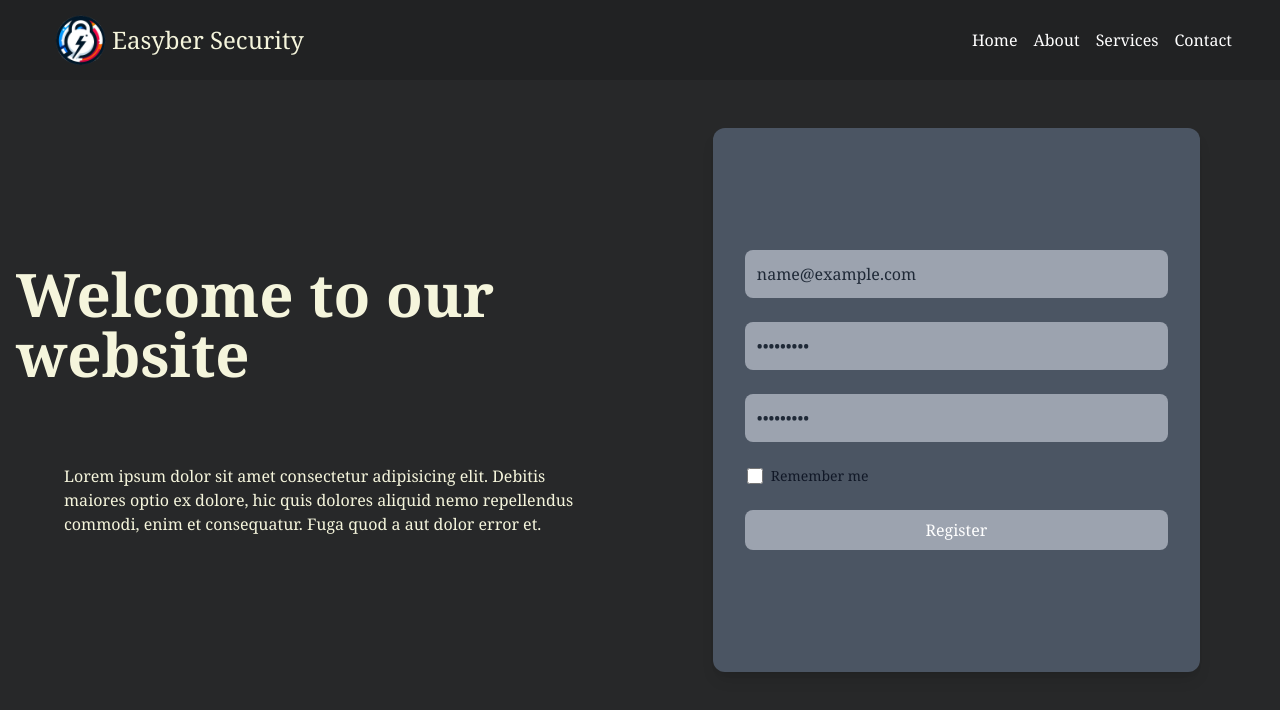
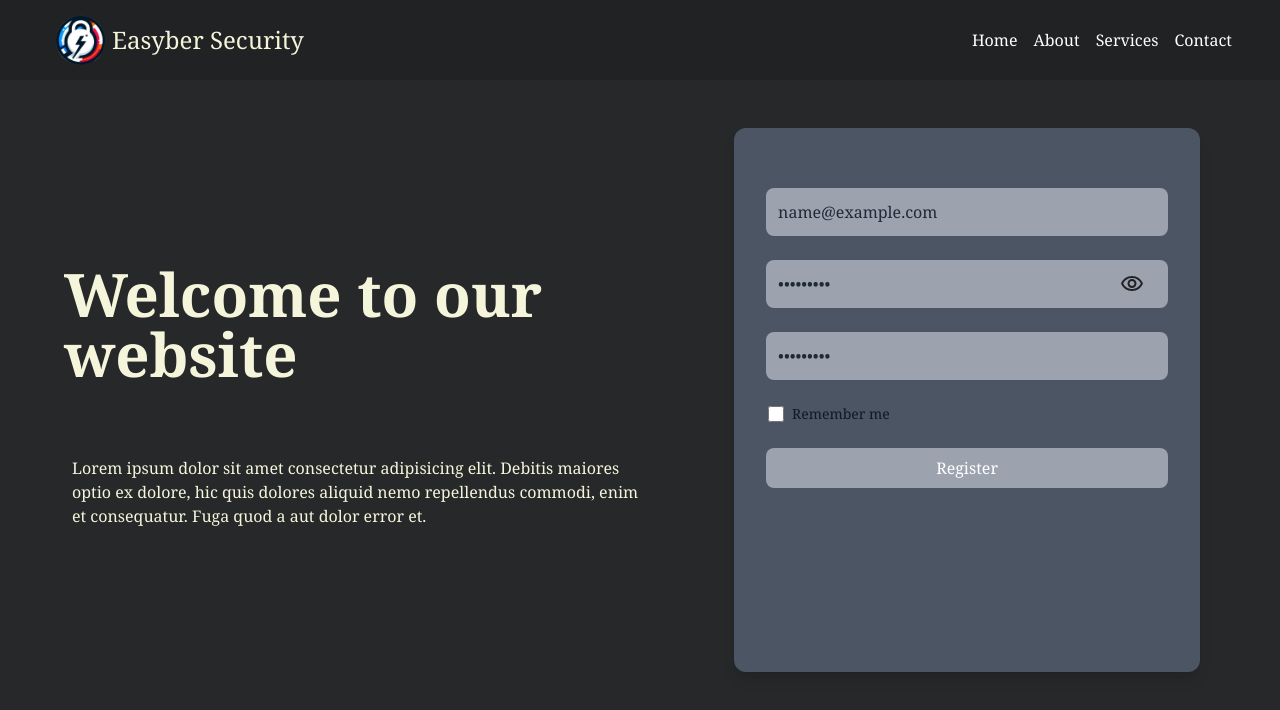
Before and after one commit to MuratOzte/Cyber-security-project, a React (Vite) app in the folder client/: page / in a window 1280 px wide. Both pictures are taken after typing "name@example.com", "Sample123", "Sample123" into the empty fields and a click on the button "Register". Shown: the top 710 px of the page. Built offline with nearby package versions, Linux system fonts and the light colour scheme.

Commit message:
Update HeroText and LoginContainer components

```diff
--- a/client/src/components/home/HeroText.tsx
+++ b/client/src/components/home/HeroText.tsx
@@ -1,11 +1,11 @@
 const HeroText = () => {
     return (
-        <div className="w-1/2 h-full">
+        <div className="w-1/2 h-full ml-12">
             {/* big text */}
-            <div className="flex flex-col items-center justify-center space-y-20 h-full">
+            <div className="flex flex-col items-center justify-center space-y-16 h-full">
                 <h1 className="text-6xl font-bold">Welcome to our website</h1>
                 {/* small text */}
-                <p className="text-l m-12">
+                <p className="text-l p-2">
                     Lorem ipsum dolor sit amet consectetur adipisicing elit.
                     Debitis maiores optio ex dolore, hic quis dolores aliquid
                     nemo repellendus commodi, enim et consequatur. Fuga quod a
--- a/client/src/components/home/LoginContainer.tsx
+++ b/client/src/components/home/LoginContainer.tsx
@@ -1,6 +1,10 @@
 import { useState } from 'react';
 import Alert from '../common/Alert';
 import registerValidation from '../../utils/registerValidation';
+import { AnimatePresence, motion } from 'framer-motion';
+//icons
+import { MdOutlineVisibility } from 'react-icons/md';
+import { MdOutlineVisibilityOff } from 'react-icons/md';
 
 const LoginContainer = () => {
     const [data, setData] = useState({
@@ -10,6 +14,7 @@ const LoginContainer = () => {
     });
     const [isLoading, setIsLoading] = useState(false);
     const [error, setError] = useState(null);
+    const [isPasswordVisible, setIsPasswordVisible] = useState(false);
 
     const handleChange = (e: any) => {
         setData({ ...data, [e.target.name]: e.target.value });
@@ -28,10 +33,14 @@ const LoginContainer = () => {
         }
         setIsLoading(false);
     };
+
+    const togglePasswordVisibility = () => {
+        setIsPasswordVisible(!isPasswordVisible);
+    };
     return (
         <div className="w-1/2 h-full p-12 px-4 sm:px-16">
             <div className="w-full h-full rounded-xl bg-gray-600 p-8 shadow-lg">
-                <form className="flex flex-col space-y-6 items-center h-full justify-center">
+                <form className="flex flex-col space-y-6 items-center h-full mt-7">
                     <input
                         type="email"
                         name="email"
@@ -39,13 +48,32 @@ const LoginContainer = () => {
                         onChange={handleChange}
                         className="w-full text-gray-800 p-3 rounded-lg bg-gray-400 placeholder:text-gray-500"
                     />
+                    <div className="w-full relative">
                         <input
-                        type="password"
+                            type={isPasswordVisible ? 'text' : 'password'}
                             name="password"
                             placeholder="password"
                             onChange={handleChange}
                             className="w-full text-gray-800 p-3 rounded-lg bg-gray-400 placeholder:text-gray-500"
                         />
+                        <div
+                            className="absolute inset-y-0 right-0 pr-6 flex items-center cursor-pointer"
+                            onClick={togglePasswordVisibility}
+                        >
+                            {isPasswordVisible && data.password.length > 0 && (
+                                <MdOutlineVisibilityOff
+                                    className="w-6 h-6"
+                                    color="#212223"
+                                />
+                            )}
+                            {!isPasswordVisible && data.password.length > 0 && (
+                                <MdOutlineVisibility
+                                    className="w-6 h-6"
+                                    color="#212223"
+                                />
+                            )}
+                        </div>
+                    </div>
                     <input
                         type="password"
                         name="retypePassword"
@@ -92,7 +120,21 @@ const LoginContainer = () => {
                         )}
                         {!isLoading && 'Register'}
                     </button>
-                    {error && <Alert description={error} setError={setError} />}
+                    <AnimatePresence>
+                        {error && (
+                            <motion.div
+                                initial={{ opacity: 0, y: 20 }}
+                                animate={{ opacity: 1, y: 0 }}
+                                exit={{ opacity: 0, y: 20 }}
+                                transition={{ duration: 0.3 }}
+                            >
+                                <Alert
+                                    description={error}
+                                    setError={setError}
+                                />
+                            </motion.div>
+                        )}
+                    </AnimatePresence>
                 </form>
             </div>
         </div>
```
Lines whose indentation alone changed are shown as unchanged.
